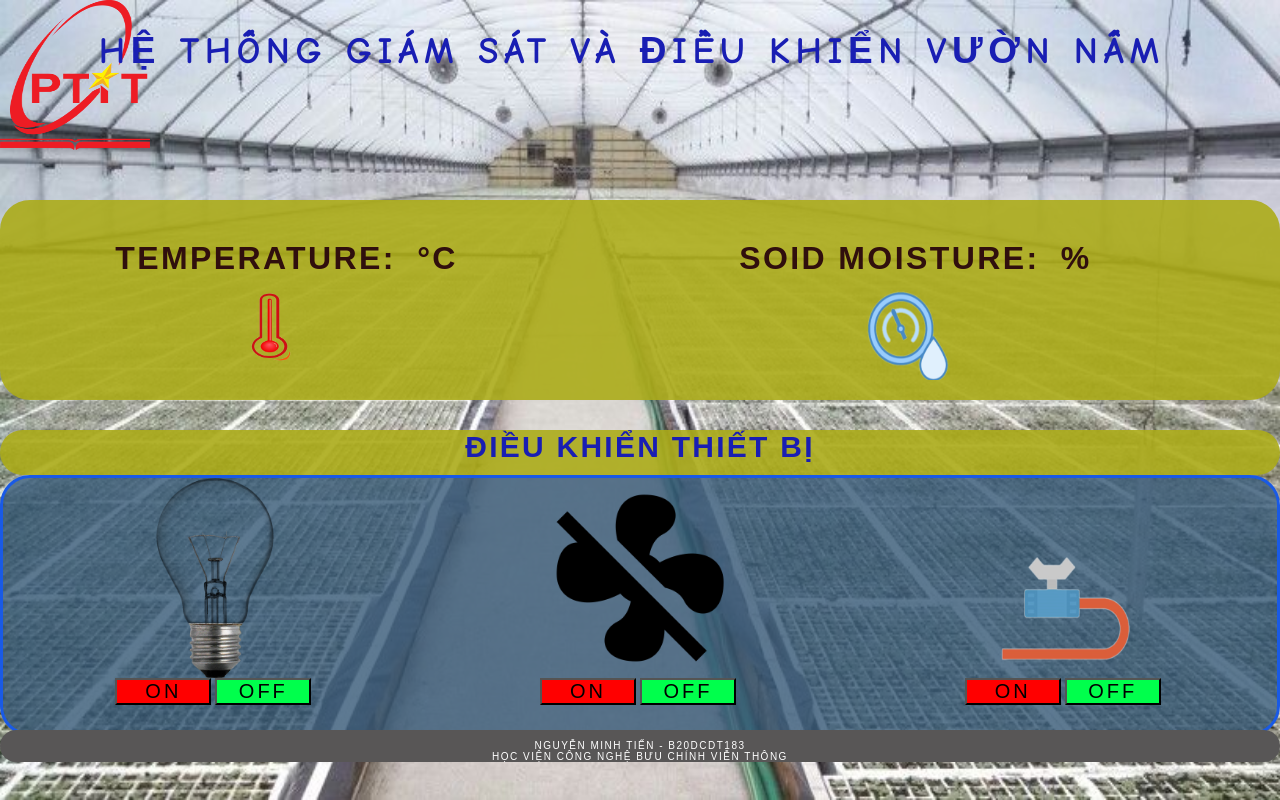
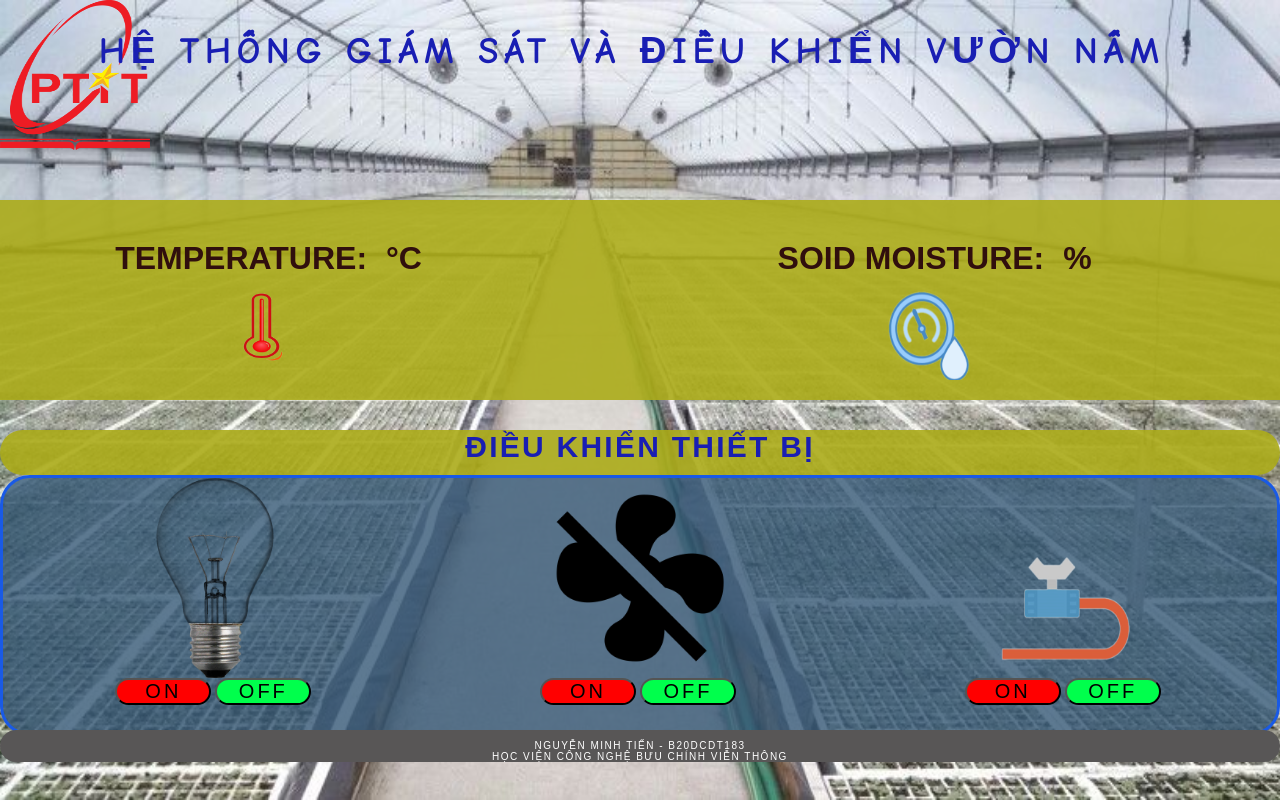
Before and after one commit to Tien1002tb/mo_hinh_vuon_nam, a plain HTML site: page giaodien/index.html in a window 1280 px wide. Drawn offline with Linux system fonts and the light colour scheme; no server answers.

Commit message:
29/4
29/4

```diff
--- a/giaodien/index.html
+++ b/giaodien/index.html
@@ -125,11 +125,11 @@
       firebase.initializeApp(firebaseConfig);
       firebase.database();
       var tempElement = document.getElementById("temp");
-      var dbRefTemp = firebase.database().ref("nhietdo");
+      var dbRefTemp = firebase.database().ref("Nhietdo");
       dbRefTemp.on("value", (snap) => (tempElement.innerText = snap.val()));
 
       var humiElement = document.getElementById("humi");
-      var dbRefHumi = firebase.database().ref("doam");
+      var dbRefHumi = firebase.database().ref("Doam");
       dbRefHumi.on("value", (snap) => (humiElement.innerText = snap.val()));
 
       document.addEventListener("DOMContentLoaded", function () {
--- a/giaodien/style.css
+++ b/giaodien/style.css
@@ -21,13 +21,9 @@
 }
 .sensor {
   font-family: "Orbitron", sans-serif;
-  text-transform: uppercase;
-  letter-spacing: 0.15em;
   font-size: 16px;
   background-color: rgba(172, 172, 25, 0.897);
   height: 25%;
-  color: rgb(19, 184, 16);
-  border-radius: 30px;
 }
 .sensor .nhietdo {
   margin-top: 40px;
@@ -133,6 +129,7 @@ img.PS_off {
   outline: none;
   cursor: pointer;
   background-color: rgb(255, 0, 0);
+  border-radius: 30px;
 }
 #btn2 {
   width: 6rem;
@@ -143,6 +140,7 @@ img.PS_off {
   outline: none;
   cursor: pointer;
   background-color: rgb(0, 255, 76);
+  border-radius: 30px;
 }
 #btn3 {
   width: 6rem;
@@ -153,6 +151,7 @@ img.PS_off {
   outline: none;
   cursor: pointer;
   background-color: rgb(255, 0, 0);
+  border-radius: 30px;
 }
 #btn4 {
   width: 6rem;
@@ -163,6 +162,7 @@ img.PS_off {
   outline: none;
   cursor: pointer;
   background-color: rgb(0, 255, 76);
+  border-radius: 30px;
 }
 #btn5 {
   width: 6rem;
@@ -173,6 +173,7 @@ img.PS_off {
   outline: none;
   cursor: pointer;
   background-color: rgb(255, 0, 0);
+  border-radius: 30px;
 }
 #btn6 {
   width: 6rem;
@@ -183,6 +184,7 @@ img.PS_off {
   outline: none;
   cursor: pointer;
   background-color: rgb(0, 255, 76);
+  border-radius: 30px;
 }
 .footer {
   font-family: "Orbitron", sans-serif;
```
Also changed, not shown: 1 other file.
